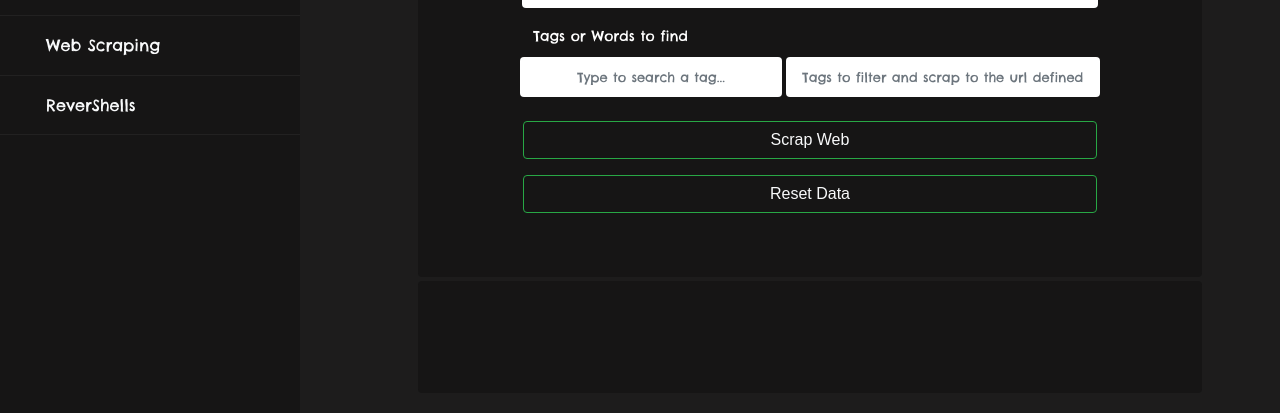
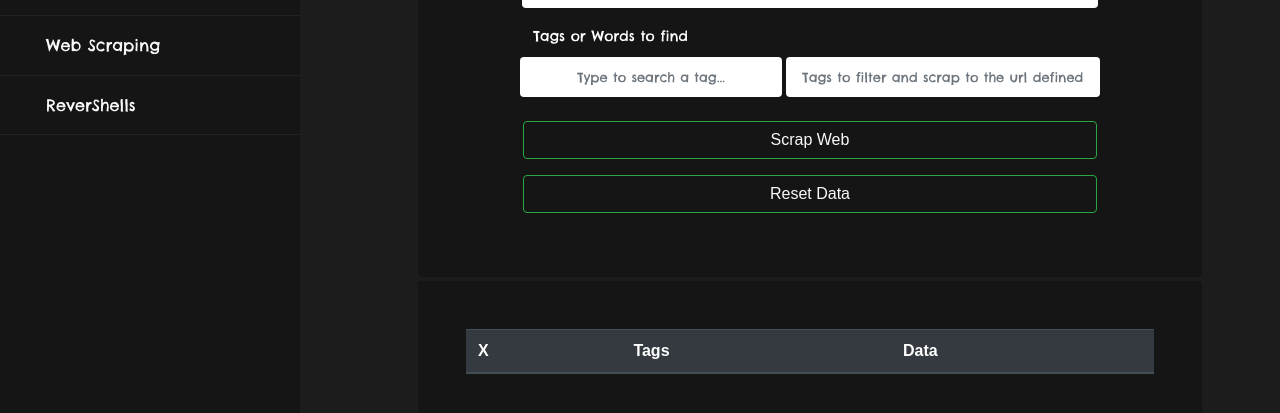
Before and after one commit to RubenBBlazquez/HackingToolsWeb, a Django app: page /webScraping/ in a window 1280 px wide. Shown: the part 237-650 px from the top of the page. Run offline with Django 3.2, Linux system fonts and the light colour scheme; data that the repository does not hold is empty; some libraries are stand-ins or nearby versions.

Commit message:
Fix : minor errors in javascript in the webScraping Page

```diff
--- a/WebScraping/templates/scraping.html
+++ b/WebScraping/templates/scraping.html
@@ -41,7 +41,9 @@
             <table class="table table-dark table-striped">
                 <thead>
                     <tr id="nameTagsFiltered">
-
+                        <th scope="col">X</th>
+                        <th scope="col">Tags</th>
+                        <th scope="col">Data</th>
                     </tr>
                   </thead>
                   <tbody id="dataTagsFiltered">
--- a/WebScraping/views.py
+++ b/WebScraping/views.py
@@ -23,7 +23,7 @@ class WebScrapingAction(APIView):
         module_dir = os.path.dirname(__file__)  # get current directory
         file_path = module_dir + '/files/html_wordlists.json';
         print("get method")
-        return JsonResponse(json.load(open(file_path, "r")),safe=False)
+        return JsonResponse(json.load(open(file_path, "r")), safe=False)
 
     def post(self, request):
 
@@ -50,14 +50,10 @@ class WebScrapingAction(APIView):
             for tag in quotes_html:
                 tagsList.append(str(tag))
 
-            if not tagsList:
-                tagsList = np.NAN
-
             serie[i] = tagsList
 
         dataframe = pd.DataFrame(serie, dtype=np.object_)
-        dataframe.to_csv("data.csv",sep=",")
+        dataframe.to_csv("data.csv", sep=",")
         array = dataframe.to_dict()
         print(array[0])
-
-        return HttpResponse(array[0])
+        return JsonResponse(array[0], safe=False)
--- a/static/resources/scrap.js
+++ b/static/resources/scrap.js
@@ -45,27 +45,26 @@ scrapButton.addEventListener("click",()=>{
     }
     let data = {"url":urlToScrap.value,"tags":tags}
 
-    fetchDataFromWebScrapApi("POST",data).then(()=>{
-        console.log("response --> "+response.h1)
+    fetchDataFromWebScrapApi("POST",data).then((data)=>{
+        console.log("response 2--> "+data["h1"])
+
+        let i = 0;
+
         for (const t of datalist) {
-            console.log("--> "+response[t.value])
-            if (response[t.value] !== undefined){
-                console.log("--> "+response[t.value])
-                let th = document.createElement("th");
-                th.scope = "col"
-                document.getElementById("nameTagsFiltered").appendChild(th)
-
+            console.log("--> "+data[t.value])
+            if (data[t.value] !== undefined){
+                i++;
                 let tr = document.createElement("tr");
                 let thRow = document.createElement("th");
                 thRow.scope="row";
-                thRow.textContent = data[t.value];
+                thRow.textContent = i;
 
                 let td = document.createElement("td");
-                td.textContent = data[t.value][0].join(",");
+                td.textContent = t.value;
                 tr.appendChild(thRow);
                 tr.appendChild(td);
                 td.scope = "col"
-                document.getElementById("dataTagsFiltered").appendChild(th)
+                document.getElementById("dataTagsFiltered").appendChild(tr)
 
             }
         }
@@ -106,13 +105,14 @@ function fetchDataFromWebScrapApi(methodToUse, data) {
                         option.setAttribute("class","col-12")
                         document.getElementById("datalistOptions").appendChild(option)
                     }
+                    resolve()
                     console.log(data)
                 } else if (methodToUse === 'POST') {
-                    console.log("POST --> "+data)
+                    console.log("POST --> "+data['h1'])
                     response = data;
+                    resolve(data)
                 }
 
-                resolve()
             })
         })
         .catch(error =>{
--- a/templates/base.html
+++ b/templates/base.html
@@ -19,7 +19,7 @@
 <body id="body-pd" class="bg-gray">
 
     <div class="wrapper d-flex align-items-stretch bg-gray">
-			<nav id="sidebar" class="bg-black-dark">
+        <nav id="sidebar" class="bg-black-dark position-sticky">
 	  		<div class="img bg-wrap text-center py-4" style="background-image: url({% static 'images/ciber_background.jpg' %});">
 	  			<div class="user-logo">
 	  				<div class="img" style="background-image: url({% static 'images/cerberus.jpg' %});"></div>
```
Also changed, not shown: db.sqlite3 (deleted), 1 other file.
